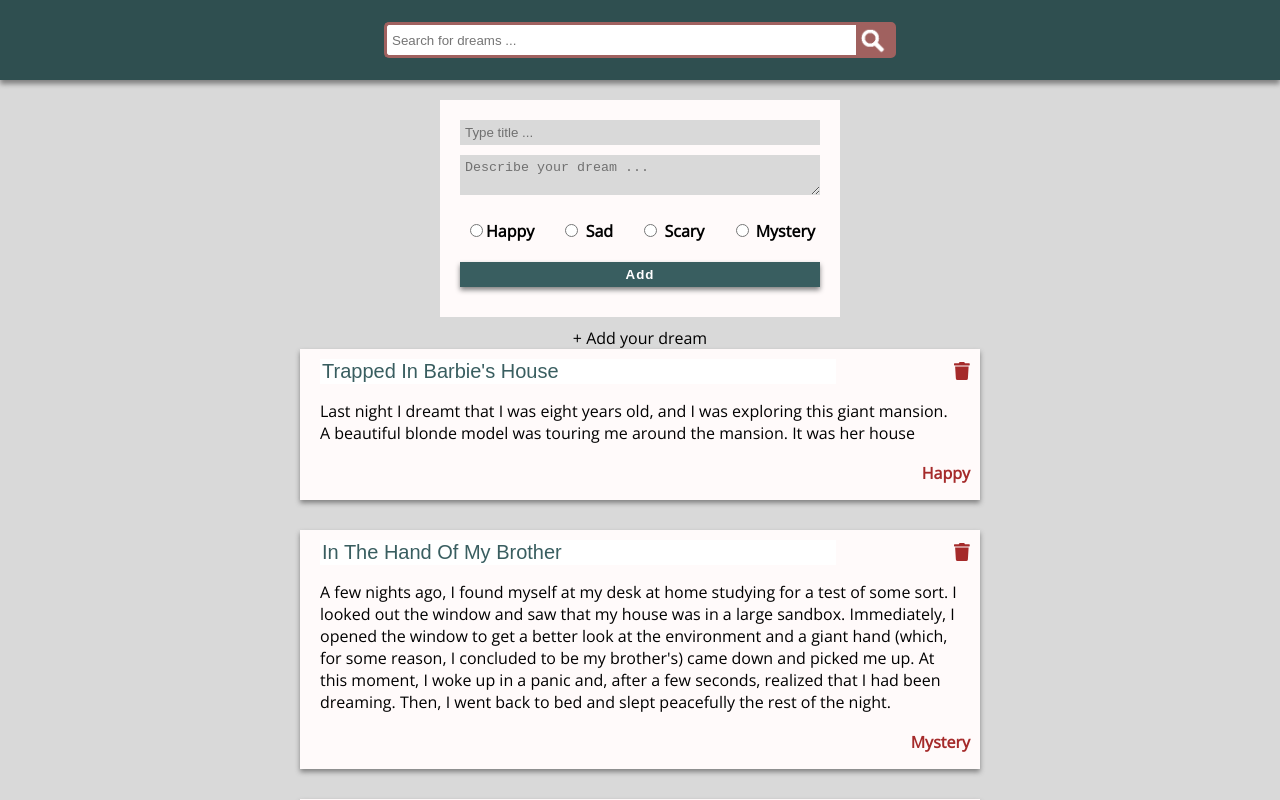
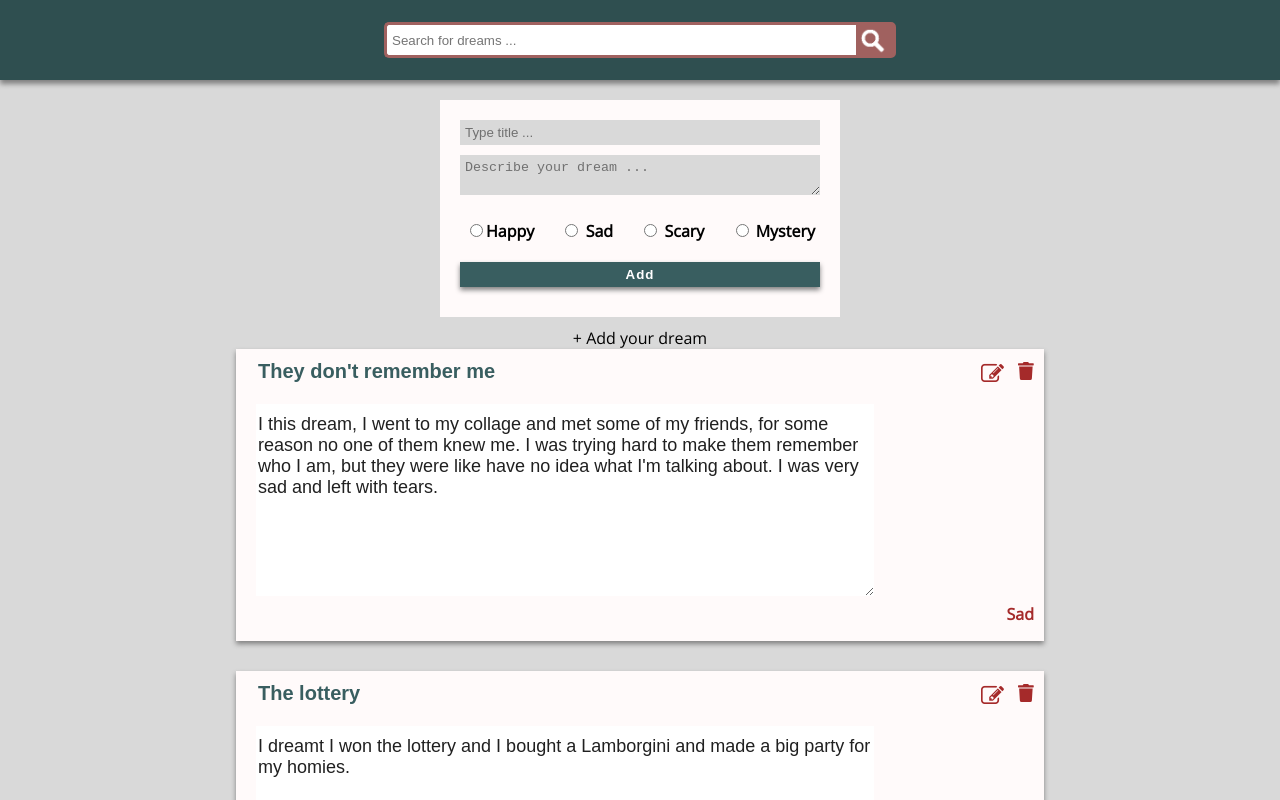
Before and after one commit to ahmedaljabbari/dreams-react-app, a React (Create React App) app: page / in a window 1280 px wide. Shown: the top 800 px of the page. Built offline with nearby package versions, Linux system fonts and the light colour scheme.

Commit message:
jquery package added && jquery magic touch on edit process

```diff
--- a/package.json
+++ b/package.json
@@ -9,6 +9,7 @@
     "@testing-library/jest-dom": "^5.11.8",
     "@testing-library/react": "^11.2.2",
     "@testing-library/user-event": "^12.6.0",
+    "jquery": "^3.5.1",
     "react": "^17.0.1",
     "react-dom": "^17.0.1",
     "react-scripts": "4.0.1",
--- a/public/index.html
+++ b/public/index.html
@@ -24,6 +24,7 @@
       work correctly both with client-side routing and a non-root public URL.
       Learn how to configure a non-root public URL by running `npm run build`.
     -->
+    <link rel="stylesheet" href="https://cdnjs.cloudflare.com/ajax/libs/font-awesome/4.7.0/css/font-awesome.min.css">
     <title>React App</title>
   </head>
   <body>
--- a/src/App.css
+++ b/src/App.css
@@ -101,3 +101,8 @@ body{
   transform: scale(1.01);
   transition: 0.3s;
 }
+
+#flexer{
+  display: flex;
+  flex-direction: column-reverse;
+}
--- a/src/App.js
+++ b/src/App.js
@@ -7,6 +7,8 @@ import List from "./components/list";
 import Radio from "./components/RadioButtons";
 import { library } from "@fortawesome/fontawesome-svg-core";
 import { faTrash } from "@fortawesome/free-solid-svg-icons";
+import $ from "jquery";
+import { findDOMNode } from "react-dom";
 import "./App.css";
 
 library.add(faTrash);
@@ -78,6 +80,35 @@ class App extends React.Component {
     });
   };
 
+
+  enableEdit = (key) => {
+    const editedList = this.state.items;
+    editedList.map((dream) => {
+      if(dream.key === key){
+        var el = document.getElementsByClassName(dream.key);
+        var editBtn = document.getElementById(dream.key + 1);
+        var okBtn = document.getElementById(dream.key + 2);
+        $(el).removeAttr('disabled').css({"background-color": "lightgray", "padding": "10px"})
+        $(editBtn).hide()
+        $(okBtn).fadeIn(700)
+      }
+    })
+  }
+
+  agreeEdit = (key) => {
+    const editedList = this.state.items;
+    editedList.map((dream) => {
+      if(dream.key === key){
+        var el = document.getElementsByClassName(dream.key);
+        var editBtn = document.getElementById(dream.key + 1);
+        var okBtn = document.getElementById(dream.key + 2);
+        $(el).attr('disabled', true).css({"background-color": "transparent"})
+        $(okBtn).hide()
+        $(editBtn).fadeIn();
+      }
+    })
+  }
+
   setUpdate(title, key){
     const editedList = this.state.items;
     editedList.map((dream) => {
@@ -138,8 +169,11 @@ class App extends React.Component {
           searchValue={this.state.searchValue}
           deleteItem={this.deleteItem}
           setUpdate={this.setUpdate}
+          enableEdit={this.enableEdit}
+          agreeEdit={this.agreeEdit}
         />
-      </div>
+        </div>
+
     );
   }
 }
--- a/src/assets/list.css
+++ b/src/assets/list.css
@@ -1,6 +1,6 @@
 #dream-box{
   background-color: snow;
-  width: 50%;
+  width: 60%;
   margin: 0 auto;
   padding: 10px 20px 40px;
   margin-bottom: 30px;
@@ -24,11 +24,62 @@
   color: red;
 }
 
-.title-box{
+#flexer{
+  display: flex;
+  flex-direction: column-reverse;
+}
+
+#title-box{
   color: #395e60;
   font-size: 20px;
   border: none;
   width: 80%;
+  background-color: transparent;
+  font-weight: bold;
+}
+
+#txt-area{
+ background-color: white;
+ border: none;
+ padding-top: 10px;
+ margin-top: 20px;
+ font-family: Arial, Helvetica, sans-serif;
+ font-size: 18px;
+  width: 80%;
+ min-height: 180px;
+ color: #202020;
+}
+
+.fa-edit{
+  position:absolute;
+  right: 40px;
+  top: 10px;
+  font-size: 23px;
+  padding-top: 3px;
+  color: brown;
+}
+
+.fa-check-circle{
+  display: none;
+  position:absolute;
+  right: 40px;
+  top: 10px;
+  font-size: 23px;
+  padding-top: 2.5px;
+}
+
+.fa-edit:hover{
+  cursor: pointer;
+  transform: scale(1.1);
+  transition: 0.3s;
+  color: blue;
+}
+
+.fa-check-circle:hover{
+  cursor: pointer;
+  transform: scale(1.1);
+  transition: 0.3s;
+  color: green;
 }
 
 #typ{
--- a/src/components/list.js
+++ b/src/components/list.js
@@ -5,10 +5,10 @@ import { FontAwesomeIcon } from "@fortawesome/react-fontawesome";
 function List(props) {
   const items = props.listItems;
   const searchValue = props.searchValue;
- // const deleteDream = props.deleteDream(dream.key);
+  // const deleteDream = props.deleteDream(dream.key);
   return (
     <div>
-      <section>
+      <section id="flexer">
         {items.map((dream) => {
           if (
             searchValue !== "" &&
@@ -19,19 +19,41 @@ function List(props) {
           return (
             <div id="dream-box" key={dream.key}>
               <input
+                disabled
                 type="text"
-                className="title-box"
-                id={dream.key}
+                id="title-box"
+                className={dream.key}
                 value={dream.title}
                 onChange={(e) => {
                   props.setUpdate(e.target.value, dream.key);
                 }}
               ></input>
-              <p>{dream.content}</p>
+              <textarea
+                id="txt-area"
+                disabled
+                value={dream.content}
+                className={dream.key}
+              ></textarea>
               <p id="typ">{dream.Genre}</p>
               <span onClick={() => props.deleteItem(dream.key)}>
                 <FontAwesomeIcon className="faicon" icon="trash" />
               </span>
+              <i
+                class="fa fa-edit"
+                id={dream.key + 1}
+                onClick={() => {
+                  props.enableEdit(dream.key);
+                }}
+              >
+
+              </i>
+              <i
+                class="fa fa-check-circle"
+                id={dream.key + 2}
+                onClick={() => {
+                  props.agreeEdit(dream.key);
+                }}
+              ></i>
             </div>
           );
         })}
```
Also changed, not shown: 2 other files (tests, documents, lock files or other folders).
